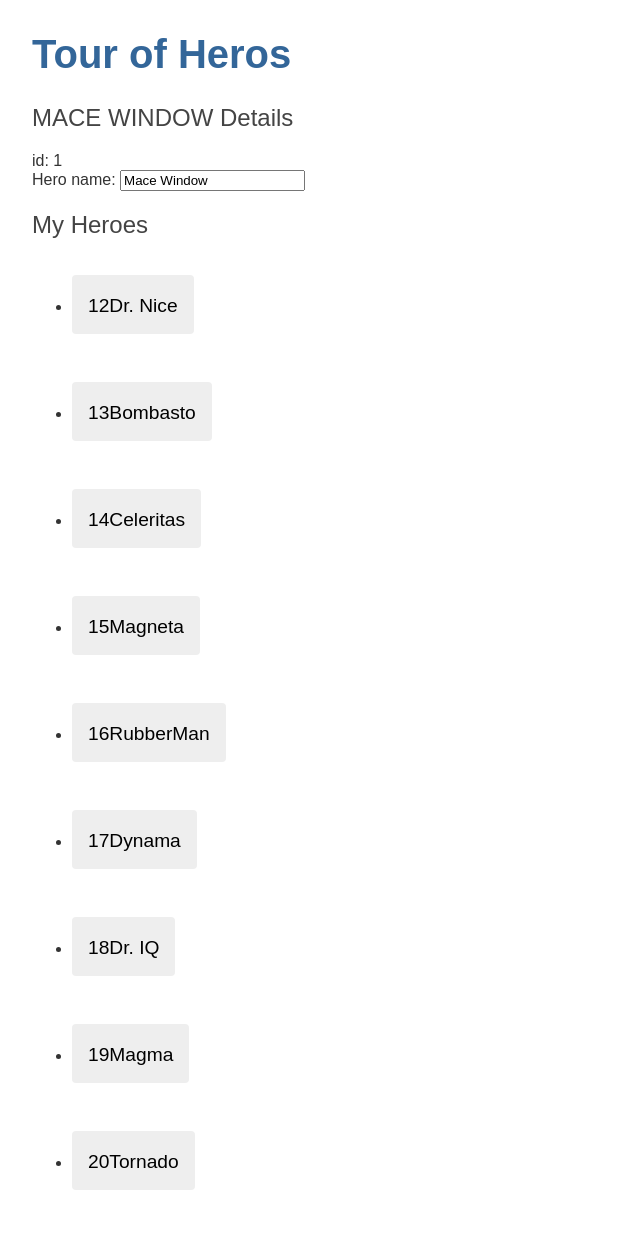
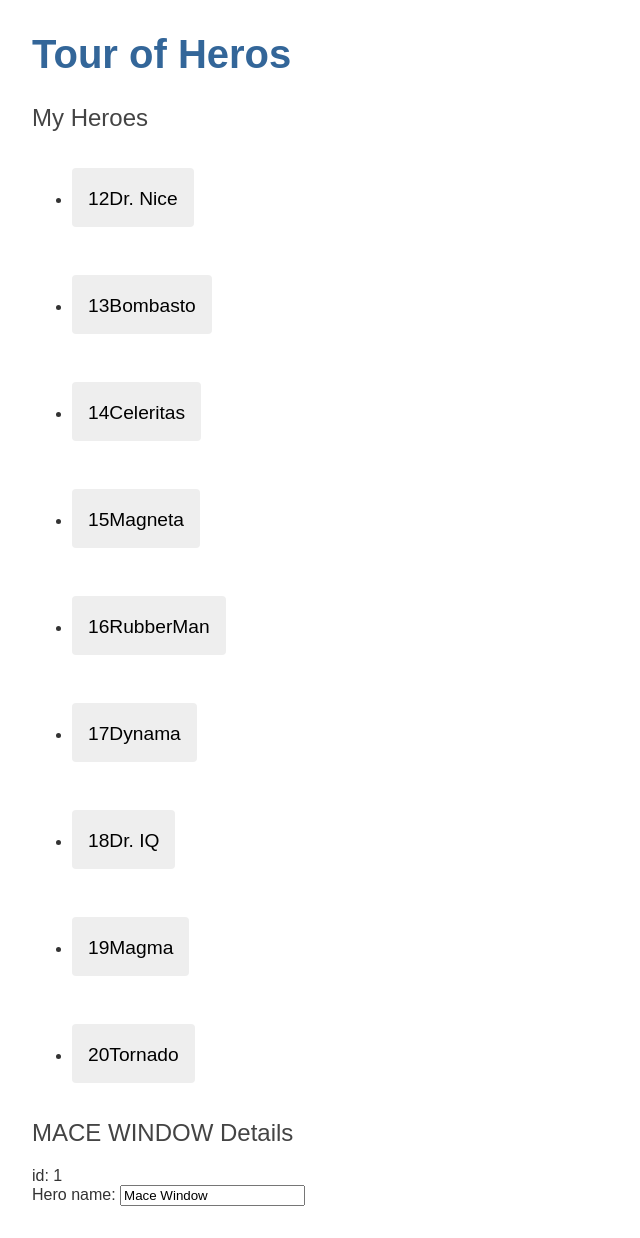
Before and after one commit to mik3ymikes/heros4, an Angular app: page / in a window 1280 px wide. Shown: the whole page, without its empty margins (0-640 px from the left). Built offline with nearby package versions, Linux system fonts and the light colour scheme.

Commit message:
added input

```diff
--- /dev/null
+++ b/src/app/hero-detail/hero-detail.component.html
@@ -0,0 +1,10 @@
+@if(hero){
+  <div>
+    <h2>{{hero.name | uppercase}} Details</h2>
+    <div>id: {{hero.id}}</div>
+    <div>
+    <label for="hero-name">Hero name: </label>
+    <input id="hero-name" [(ngModel)]="hero.name" placeholder="name">
+  </div>
+  </div>
+  }
--- a/src/app/heroes/heroes.component.html
+++ b/src/app/heroes/heroes.component.html
@@ -1,13 +1,3 @@
-@if(selectedHero){
-<div>
-  <h2>{{selectedHero.name | uppercase}} Details</h2>
-  <div>id: {{selectedHero.id}}</div>
-  <div>
-  <label for="hero-name">Hero name: </label>
-  <input id="hero-name" [(ngModel)]="selectedHero.name" placeholder="name">
-</div>
-</div>
-}
 
 
 
@@ -23,3 +13,6 @@
       </li>
     </ul>
   }
+
+
+  <app-hero-detail [hero]="selectedHero"></app-hero-detail>
--- a/src/app/heroes/heroes.component.ts
+++ b/src/app/heroes/heroes.component.ts
@@ -3,11 +3,12 @@
 import { HEROES } from '../mock.heros';
 import { UpperCasePipe } from '@angular/common';
 import { FormsModule } from '@angular/forms';
+import { HeroDetailComponent } from '../hero-detail/hero-detail.component';
 
 @Component({
   selector: 'app-heroes',
   standalone: true,
-  imports: [UpperCasePipe, FormsModule],
+  imports: [UpperCasePipe, FormsModule, HeroDetailComponent],
   templateUrl: './heroes.component.html',
   styleUrl: './heroes.component.css'
 })
```
Also changed, not shown: src/app/hero-detail/hero-detail.component.ts (added, +16 -0 lines), src/app/hero-detail/hero-detail.component.css (added).
